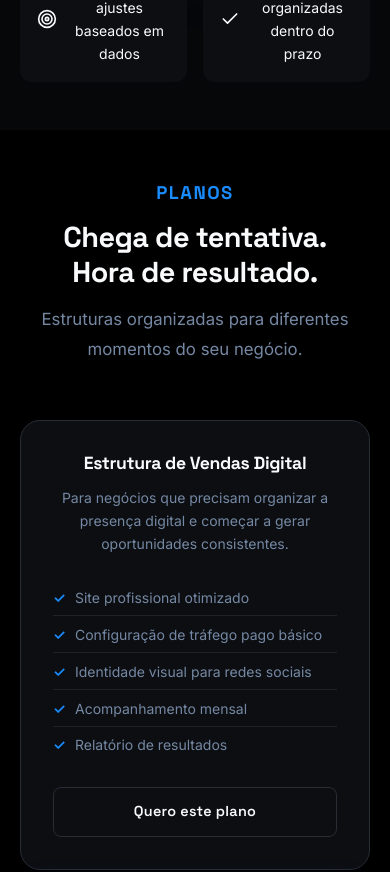
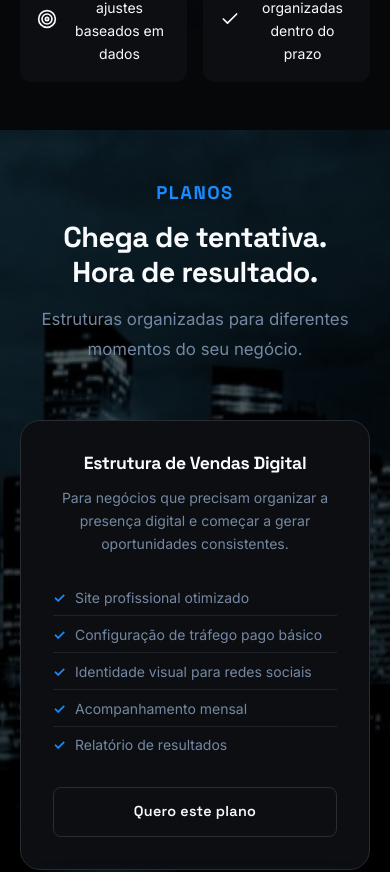
Before and after one commit to Natanas19/digitalIsland, a React (Vite) app: page / in a window 390 px wide. Shown: the part 4640-5512 px from the top of the page. Built offline with nearby package versions, Linux system fonts and the light colour scheme.

Commit message:
adiciona imagem de fundo na seção Planos

```diff
--- a/src/pages/Home/Home.css
+++ b/src/pages/Home/Home.css
@@ -314,6 +314,15 @@
 }
 
 /* ---- PLANOS ---- */
+.planos {
+  background-image:
+    linear-gradient(rgba(0, 0, 0, 0.72), rgba(0, 0, 0, 0.84)),
+    url('../../assets/planos-cidade.jpeg');
+  background-size: cover;
+  background-position: center;
+  background-repeat: no-repeat;
+}
+
 .planos__grid {
   display: grid;
   grid-template-columns: repeat(3, 1fr);
@@ -469,6 +478,21 @@
 
 @media (max-width: 768px) {
 
+  .planos {
+    background-image:
+      linear-gradient(
+        to bottom,
+        rgba(0, 0, 0, 0.52) 0%,
+        rgba(0, 0, 0, 0.78) 38%,
+        #000000 68%,
+        #000000 100%
+      ),
+      url('../../assets/planos-cidade.jpeg');
+    background-size: 100% 100%, auto 42%;
+    background-position: center, center top;
+    background-repeat: no-repeat;
+  }
+
   .how-it-works {
     background-image:
       linear-gradient(
```
Also changed, not shown: src/assets/planos-cidade.jpeg (added).
